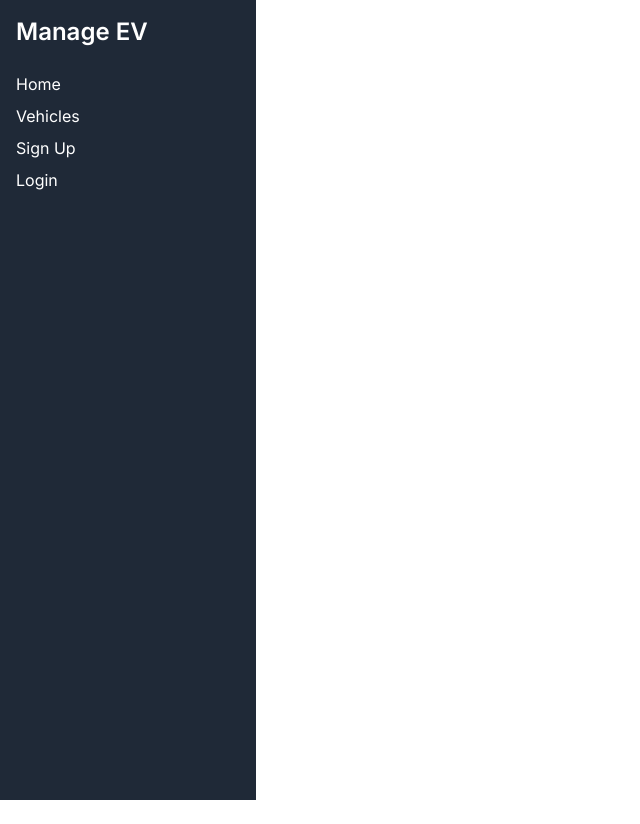
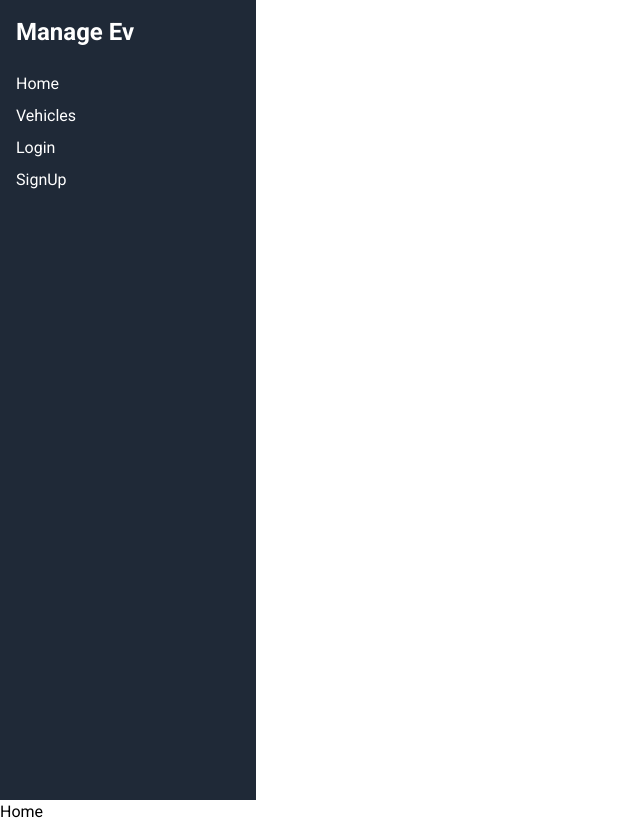
Before and after one commit to Santiagospinai7/manage_ev_front, a Next.js app: page / in a window 1280 px wide. Shown: the whole page, without its empty margins (0-640 px from the left). Before the commit the page ends 800 px from the top, so only its background shows below. Built offline with nearby package versions, Linux system fonts and the light colour scheme.

Commit message:
Roboto font added and page not found created

```diff
--- a/package.json
+++ b/package.json
@@ -9,6 +9,7 @@
     "lint": "next lint"
   },
   "dependencies": {
+    "@next/font": "^13.5.0",
     "autoprefixer": "10.4.15",
     "eslint": "8.49.0",
     "eslint-config-next": "13.4.19",
--- a/src/app/layout.jsx
+++ b/src/app/layout.jsx
@@ -1,43 +1,17 @@
 import './globals.css'
-import { Inter } from 'next/font/google'
-import Link from 'next/link';
-
-const inter = Inter({ subsets: ['latin'] })
+import { roboto } from '../styles/fonts'
+import Sidebar from '../components/Sidebar'
 
 export const metadata = {
-  title: 'Create Next App',
-  description: 'Generated by create next app',
+  title: 'Manage Ev',
+  description: 'Manage Ev is a simple app to manage your electric vehicles.',
 }
 
 export default function RootLayout({ children }) {
   return (
     <html lang="en">
-      <body className={inter.className}>
-      <nav className="bg-gray-800 text-white w-64 min-h-screen p-4 fixed top-0 left-0 bottom-0">
-        <div className="text-2xl font-semibold mb-6">Manage EV</div>
-        <ul>
-          <li className="mb-2">
-            <Link href="/">
-              Home
-            </Link>
-          </li>
-          <li className="mb-2">
-            <Link href="/vehicles">
-              Vehicles
-            </Link>
-          </li>
-          <li className="mb-2">
-            <Link href="/user/signUp">
-              Sign Up
-            </Link>
-          </li>
-          <li className="mb-2">
-            <Link href="/user/login">
-              Login
-            </Link>
-          </li>
-        </ul>
-      </nav>
+      <body className={roboto.className}>
+        <Sidebar />
         {children}
       </body>
     </html>
--- /dev/null
+++ b/src/app/not-found.jsx
@@ -0,0 +1,12 @@
+import Link from 'next/link';
+
+const NotFound = () => {
+  return (
+    <div>
+      <h1>Not Found</h1>
+      <Link href="/"> Volver al inicio </Link>
+    </div>
+  )
+}
+
+export default NotFound;
--- a/src/app/sidebar.jsx
+++ b/src/components/Sidebar.jsx
@@ -1,37 +1,33 @@
-import React from 'react';
 import Link from 'next/link';
 
 const Sidebar = () => {
   return (
     <nav className="bg-gray-800 text-white w-64 min-h-screen p-4">
-      <div className="text-2xl font-semibold mb-6">Mi Aplicación</div>
+      <div className="text-2xl font-semibold mb-6">Manage Ev</div>
       <ul>
         <li className="mb-2">
           <Link href="/">
-            <a className="block hover:text-blue-500">Home</a>
+            Home
           </Link>
         </li>
         <li className="mb-2">
           <Link href="/vehicles">
-            <a className="block hover:text-blue-500">Vehicles</a>
+            Vehicles
           </Link>
         </li>
         <li className="mb-2">
           <Link href="/user/login">
-            <a className="block hover:text-blue-500">Login</a>
+            Login
           </Link>
         </li>
         <li className="mb-2">
           <Link href="/user/signUp">
-            <a className="block hover:text-blue-500">Sign up</a>
+            SignUp
           </Link>
-        </li>
-        <li className="mb-2">
-          <a className="block hover:text-blue-500">Sign out</a>
         </li>
       </ul>
     </nav>
-  );
-};
+  )
+}
 
 export default Sidebar;
--- /dev/null
+++ b/src/styles/fonts/Roboto.js
@@ -0,0 +1,9 @@
+import { Roboto } from '@next/font/google';
+
+const roboto = Roboto({
+  weight : ['300', '400', '500', '700', '900'],
+  styles : ['italic', 'normal'],
+  subsets : ['latin']
+});
+
+export default roboto;
--- /dev/null
+++ b/src/styles/fonts/index.js
@@ -0,0 +1,3 @@
+import roboto from "./Roboto";
+
+export { roboto };
```
Also changed, not shown: 1 other file (tests, documents, lock files or other folders).
